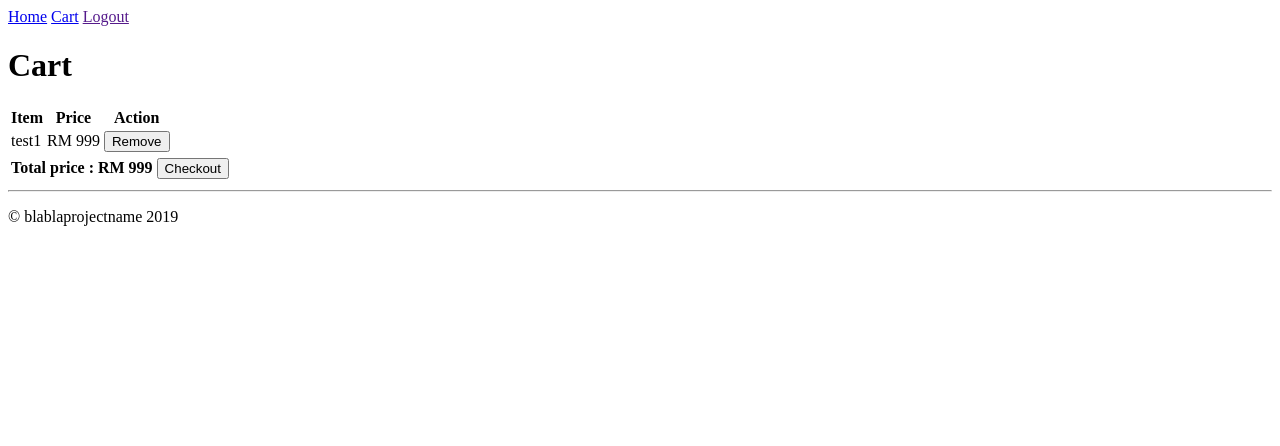
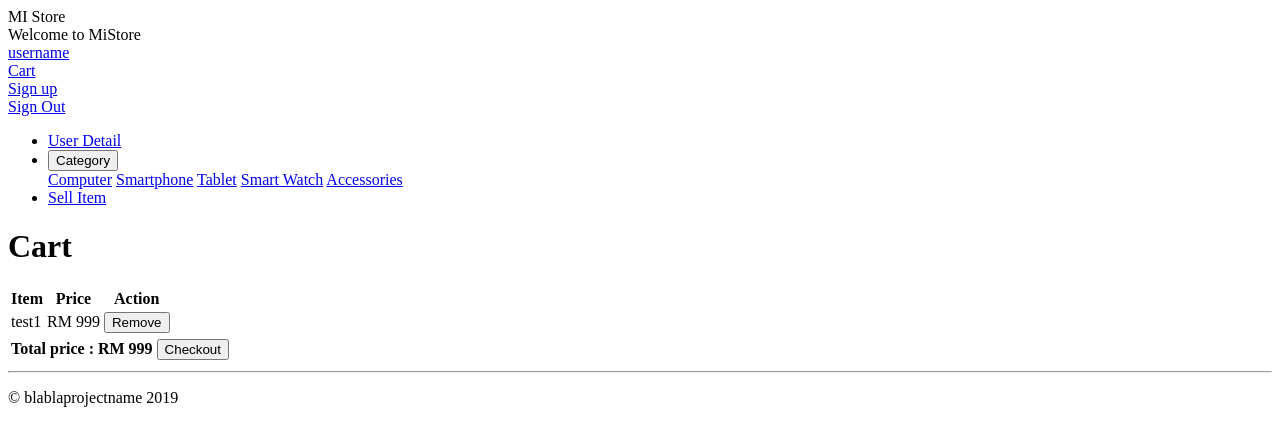
Before and after one commit to ziqirsyam/projectwebbase, a PHP site: page /user/cart.php in a window 1280 px wide. Shown: the top 446 px of the page. Run offline with PHP 8.4, Linux system fonts and the light colour scheme.

Commit message:
update navi

```diff
--- a/user/usernavbar.php
+++ b/user/usernavbar.php
@@ -1,8 +1,40 @@
-<div>
-	<a href="homepage.php">Home</a>
-	<a href="cart.php">Cart</a>
-	<a href="">Logout</a>
-</div>
+	<header><!--top navigation-->
+	<div class="head1">MI Store</div>
+	<div class="head2">Welcome to MiStore </div>
+	</header>
+
+	<div class="navitop">
+		<a href="#home">username</a>
+		<div class="cart">
+			<a href="#cart">Cart</a></div>
+		<div class="signin">
+			<a href="signup.html">Sign up</a></div>
+		<div class="signout">
+			<a href="index.html">Sign Out</a></div>
+	</div>
+
+	<!--side navigation-->
+	<section>
+		<nav>
+			<ul>
+				<li><a href="userdetail.html">User Detail</a></li>
+				<li><div class="dropdown">
+					<button class="dropbtn">Category
+						<i class="fa fa-caret-down"></i>
+					</button>
+					<div class="dropdown_content">
+						<a href="Laptop.html">Computer</a>
+						<a href="Smartphone.html">Smartphone</a>
+						<a href="Tablet.html">Tablet</a>
+						<a href="Smartwatch.html">Smart Watch</a>
+						<a href="Accessories.html">Accessories</a>
+					</div>
+					</div>
+					<li><a href="sellitem.html">Sell Item</a></li>
+				</li>
+			</ul>
+		</nav>
+	</section>
 <!--
 	https://www.w3schools.com/howto/howto_js_topnav.asp
 	https://www.w3schools.com/howto/howto_js_topnav_responsive.asp
```
